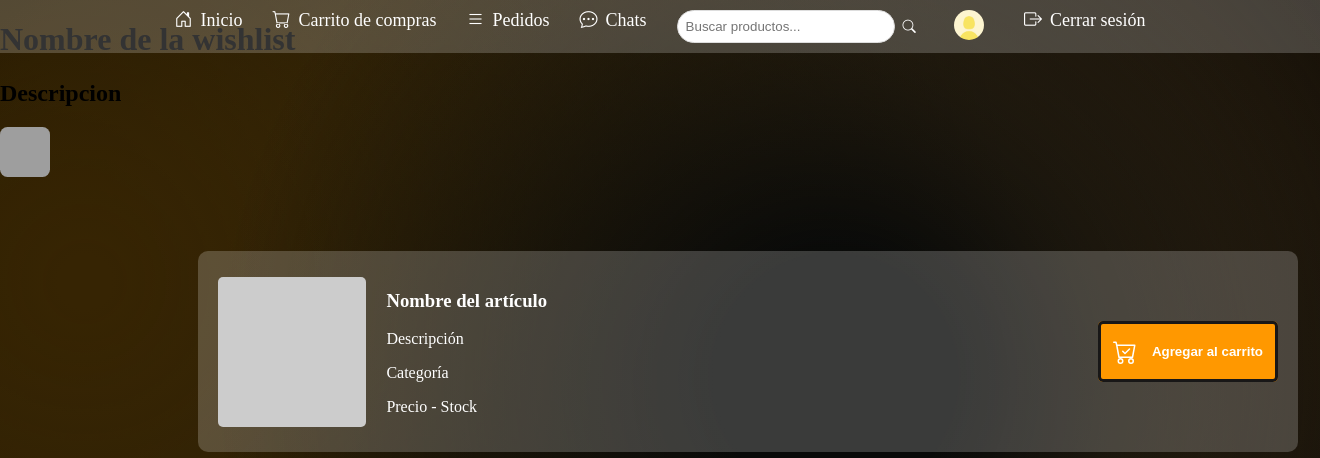
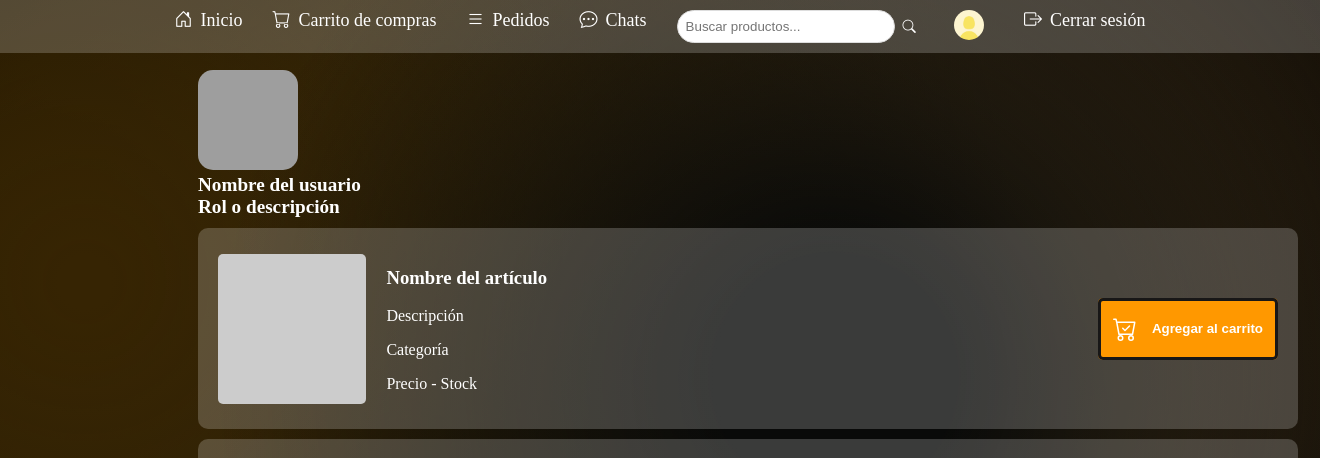
Before and after one commit to BrendaEBonillaG/Hermes, a PHP site: page /ListaDeseos.html in a window 1320 px wide. Shown: the top 458 px of the page. Run offline with PHP 8.4, Linux system fonts and the light colour scheme; grey boxes are pictures that could not be loaded.

Commit message:
css lista de deseos
me peleo para que se alinee la foto y el texto

```diff
--- a/CSS/ListaDeseos.css
+++ b/CSS/ListaDeseos.css
@@ -1,3 +1,38 @@
+.InfoLista {
+    display: flex;  /* Asegura que la imagen y el texto estén en la misma línea */
+    align-items: center;  /* Centra verticalmente */
+    padding: 10px;
+    border-bottom: 1px solid #ccc;
+    cursor: pointer;
+    background-color: rgba(255, 255, 255, 0.2);
+    padding-left: 20%;
+    gap: 15px; /* Espacio entre la imagen y el texto */
+    width: fit-content; /* Ajusta el ancho del contenedor al contenido */
+}
+
+.FotoLista {
+    width: 100px; /* Ajusta el tamaño de la imagen */
+    height: 100px;
+    border-radius: 15%;
+    flex-shrink: 0; /* Evita que la imagen se reduzca */
+    object-fit: cover; /* Asegura que la imagen se ajuste correctamente */
+}
+
+.TextoLista {
+    display: flex;
+    flex-direction: column; /* Apila los textos verticalmente */
+    justify-content: center; /* Centra el texto verticalmente */
+    text-align: left; /* Asegura que el texto esté alineado a la izquierda */
+}
+
+.TextoLista h1, .TextoLista h2 {
+    color: #fff;
+    margin: 0; /* Elimina márgenes para evitar desplazamientos */
+    font-size: 1.2em;
+    white-space: nowrap; /* Evita saltos de línea en los textos */
+}
+
+
 
 .container {
     width: 90%;
@@ -119,21 +154,3 @@
   .button:hover svg path {
     fill: #181717;
   }
-
-
-  .InfoLista{
-    display: flex;
-    justify-content: space-between;
-    align-items: center;
-    padding: 10px;
-    border-bottom: 1px solid #ccc;
-    cursor: pointer;
-    color: #fff;
-    background-color: #ffffff33;
-}
-.FotoLista{
-    width: 50px;
-    height: 50px;
-    border-radius: 15%;
-
-}
--- a/ListaDeseos.html
+++ b/ListaDeseos.html
@@ -13,25 +13,7 @@
 </head>
 
 <body>
-<style>
-      .InfoLista{
-    display: flex;
-    justify-content: space-between;
-    align-items: center;
-    padding: 10px;
-    border-bottom: 1px solid #ccc;
-    cursor: pointer;
-    color: #fff;
-    background-color: #ffffff33;
-}
-.FotoLista{
-    width: 50px;
-    height: 50px;
-    border-radius: 15%;
 
-}
-
-</style>
     <!-- Barra de navegación -->
     <nav class="navbar">
         <ul class="navbar-menu">
@@ -54,14 +36,15 @@
         </ul>
     </nav>
 
+
+    <div class="container">
         <div class="InfoList">
-        <h1>Nombre de la wishlist</h1>
-        <h2>Descripcion</h2>
-        <div class="ImgList">
             <img class="FotoLista" src="https://i.pinimg.com/736x/59/cf/e6/59cfe6edf6c814ab75ddf4c64d299053.jpg" alt="">
+            <div class="TextoLista">
+                <h1>Nombre del usuario</h1>
+                <h2>Rol o descripción</h2>
             </div>
         </div>
-    <div class="container">
         <div class="card">
             <div class="image-slider">
                 <div class="image-placeholder"></div>
```
Lines whose indentation alone changed are shown as unchanged.
